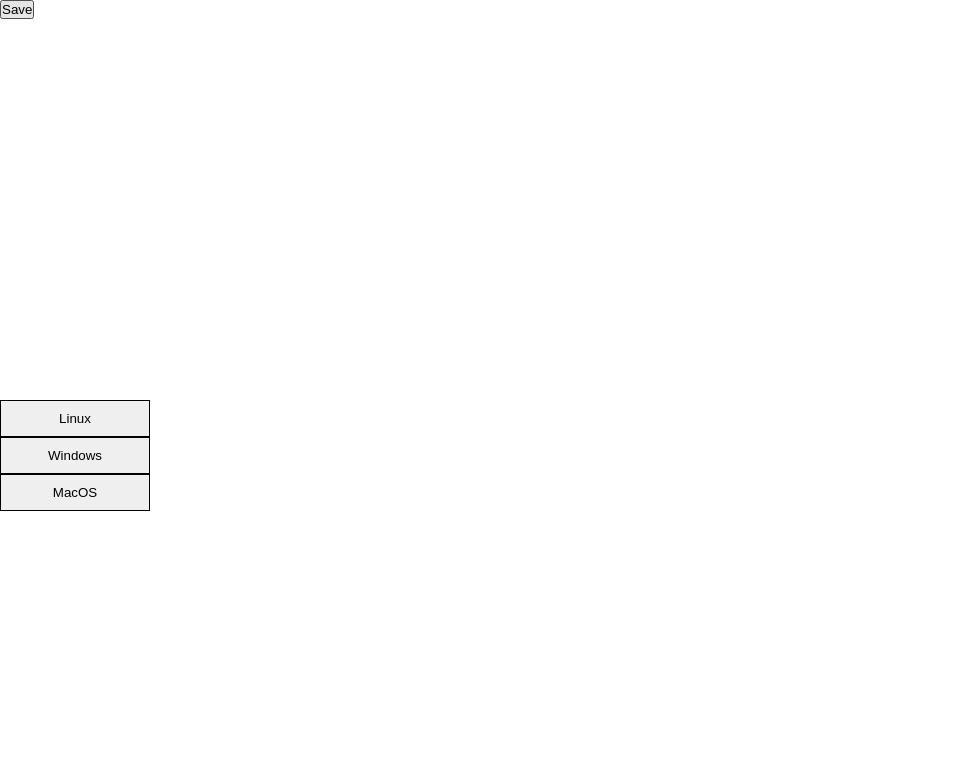
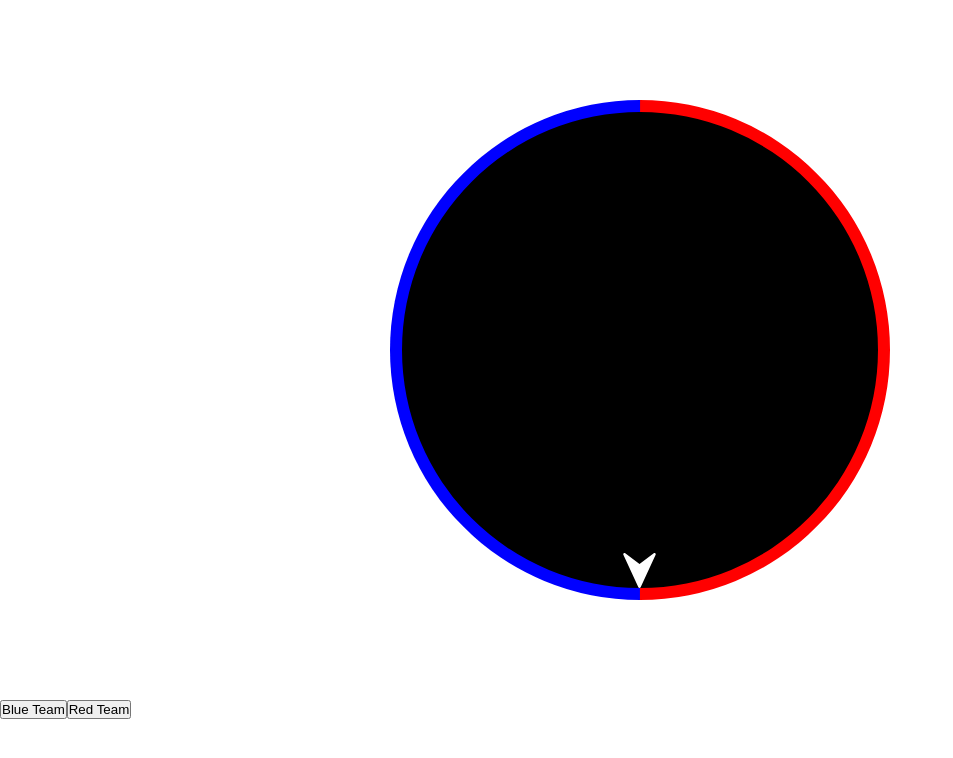
Before and after one commit to RuzgarAtaOzkan/react-drag-drop-connection, a React (Create React App) app: page / in a window 1280 px wide. Shown: the top 758 px of the page, without its empty margins (0-953 px from the left). Built offline with nearby package versions, Linux system fonts and the light colour scheme.

Commit message:
Circle chart functionality added

```diff
--- a/public/index.html
+++ b/public/index.html
@@ -23,6 +23,7 @@
       Unlike "/favicon.ico" or "favicon.ico", "%PUBLIC_URL%/favicon.ico" will
       work correctly both with client-side routing and a non-root public URL.
       Learn how to configure a non-root public URL by running `npm run build`.
+      <div>Icons made by <a href="https://www.freepik.com" title="Freepik">Freepik</a> from <a href="https://www.flaticon.com/" title="Flaticon">www.flaticon.com</a></div>
     -->
     <title>React App</title>
   </head>
--- a/src/App.js
+++ b/src/App.js
@@ -1,8 +1,7 @@
-
 import React from 'react';
 
 // COMPONENTS
-import GridArea from './components/GridArea';
+import Chart from './components/Chart';
 
 // STYLES
 import './styles/App.scss';
@@ -20,7 +19,7 @@ class App extends React.Component {
   render() {
     return (
       <>
-        <GridArea />
+        <Chart />
       </>
     );
   }
--- /dev/null
+++ b/src/components/Chart/Chart.scss
@@ -0,0 +1,25 @@
+.chart-area {
+  background-color: black;
+  width: 500px;
+  height: 500px;
+  margin: 100px auto;
+  border-radius: 50%;
+  display: flex;
+  justify-content: center;
+  border: 12px solid;
+  border-color: red red blue blue;
+  align-items: center;
+  transform: rotate(45deg);
+  transition: all 0.2s ease-out;
+
+  .battle-arrow {
+    border-radius: 50%;
+    width: 100%;
+    height: 100%;
+    text-align: center;
+
+    img {
+      width: 35px;
+    }
+  }
+}
--- /dev/null
+++ b/src/components/Chart/index.js
@@ -0,0 +1,73 @@
+import React, { useState, useEffect, useRef } from 'react';
+
+import './Chart.scss';
+
+function Chart() {
+  let intervalId = 0;
+  const chart = 180;
+  const [battleData, setBattleData] = useState({
+    blueScore: 0,
+    redScore: 1800,
+  });
+  const [final, setFinal] = useState(-45);
+
+  function calcFinal(battleData) {
+    const totalScore = battleData.blueScore + battleData.redScore;
+
+    if (battleData.blueScore > battleData.redScore) {
+      const decVal = battleData.blueScore - battleData.redScore;
+      const divideVal = totalScore / decVal;
+      return (chart / divideVal) * -1 - 45;
+    } else if (battleData.redScore > battleData.blueScore) {
+      const decVal = battleData.redScore - battleData.blueScore;
+      const divideVal = totalScore / decVal;
+      return chart / divideVal - 45;
+    } else {
+      return -45;
+    }
+  }
+
+  function lubricateVal(value, inc) {
+    let ctr = -45;
+    intervalId = setInterval(() => {
+      if (value < 0) {
+        ctr = ctr + inc * -1;
+        if (ctr < value) {
+          return clearInterval(intervalId);
+        }
+        setFinal(ctr);
+      } else {
+        ctr = ctr + inc;
+        if (ctr > value) {
+          return clearInterval(intervalId);
+        }
+        setFinal(ctr);
+      }
+    }, 30);
+  }
+
+  useEffect(() => {
+    const finalVal = calcFinal(battleData);
+    console.log(finalVal);
+    lubricateVal(finalVal, 5);
+    return () => {};
+  }, []);
+
+  return (
+    <>
+      <div className="chart-area">
+        <div
+          className="battle-arrow"
+          style={{ transform: `rotate(${final}deg)` }}
+        >
+          <img src="/assets/img/battle-arrow.svg" />
+        </div>
+      </div>
+
+      <button onClick={() => {}}>Blue Team</button>
+      <button onClick={() => {}}>Red Team</button>
+    </>
+  );
+}
+
+export default Chart;
--- a/src/components/GridArea/GridArea.scss
+++ b/src/components/GridArea/GridArea.scss
@@ -2,6 +2,7 @@
 .grid{
     width: 100%;
     height: 100vh;
+    overflow: hidden;
 
     ul {
         position: fixed;
@@ -29,6 +30,7 @@
         width: 100px;
         height: 100px;
         border: 1px solid rgba($color: #888888, $alpha: 1.0);
+        transform-origin: center center;
 
         .connect1 {
             position: absolute;
--- a/src/components/GridArea/index.js
+++ b/src/components/GridArea/index.js
@@ -14,10 +14,9 @@ class GridArea extends React.Component {
             isDraggable: false, // determine wether a machine should follow the cursor pos, trigger on onMouseDown
             machines: [], // include the infos about the machine
             updating: false, // just a dummy bool when I want to update the doms
-            connections: []
+            connections: [],
+            machinesSize: 100
         }
-
-        this.machineElements = []; // acutal DOM Elements referring to machines div
 
         this.choosenMachine = null; // chosen machine DOM
         this.cursor = React.createRef();
@@ -30,6 +29,7 @@ class GridArea extends React.Component {
         this.createMachine = this.createMachine.bind(this);
         this.renderConnections = this.renderConnections.bind(this);
         this.onCursorMove = this.onCursorMove.bind(this);
+        this.onMouseWheel = this.onMouseWheel.bind(this);
     }
 
     createMachine(name) {
@@ -59,7 +59,10 @@ class GridArea extends React.Component {
             createdAt: Date.now()
         };
 
-        this.machineElements = [...this.machineElements, newMachine.ref];
+        if (newMachine.ref.current) {
+            this.setState({ machinesSize: newMachine.ref.current.style.width });
+        }
+
         this.setState({ machines: [...this.state.machines, newMachine] });
     }
 
@@ -203,8 +206,8 @@ class GridArea extends React.Component {
         this.setState({ updating: true });
         if (this.choosenMachine && this.state.isDraggable) {
             const choosenMachine = this.choosenMachine.current;
-            choosenMachine.style.left = e.screenX - 50 + 'px'; // TODO Automize the decrease value by getting the width of the machine
-            choosenMachine.style.top = e.screenY - 150 + 'px';
+            choosenMachine.style.left = e.screenX + 'px'; // TODO Automize the decrease value by getting the width of the machine
+            choosenMachine.style.top = e.screenY + 'px';
         }
 
         this.cursor.current.style.left = e.screenX + 'px';
@@ -214,8 +217,6 @@ class GridArea extends React.Component {
     async onSave() {
         const machines = [...this.state.machines];
         const connections = [...this.state.connections];
-
-        console.log(machines, connections);
 
         const configedMachines = machines.map((machine) => {
 
@@ -234,6 +235,41 @@ class GridArea extends React.Component {
 
         const data = JSON.stringify(configedMachines);
         console.log(data);
+    }
+
+    onMouseWheel(e) {
+        if (e.wheelDelta > 0) {
+            this.state.machines.forEach((machine) => {
+
+                this.state.machinesSize += 10;
+
+                if (this.state.machinesSize < 100) {
+                    this.state.machinesSize = 100;
+                }
+                machine.ref.current.style.width = (this.state.machinesSize + 'px');
+                machine.ref.current.style.height = (this.state.machinesSize + 'px');
+                machine.ref.current.style.margin = ((this.state.machinesSize ) + 'px')
+
+            });
+        } else {
+            this.state.machines.forEach((machine) => {
+                this.state.machinesSize -= 10;
+                if (this.state.machinesSize < 100) {
+                    this.state.machinesSize = 100;
+                }
+                machine.ref.current.style.width = (this.state.machinesSize + 'px');
+                machine.ref.current.style.height = (this.state.machinesSize + 'px');
+                machine.ref.current.style.margin = ((this.state.machinesSize ) + 'px')
+            });
+        }
+    }
+
+    componentDidMount() {
+        // window.addEventListener('wheel', this.onMouseWheel);
+    }
+
+    componentWillUnmount() {
+        // window.removeEventListener('wheel', this.onMouseWheel);
     }
 
     render() {
```
Also changed, not shown: public/assets/img/battle-arrow.svg (added).
